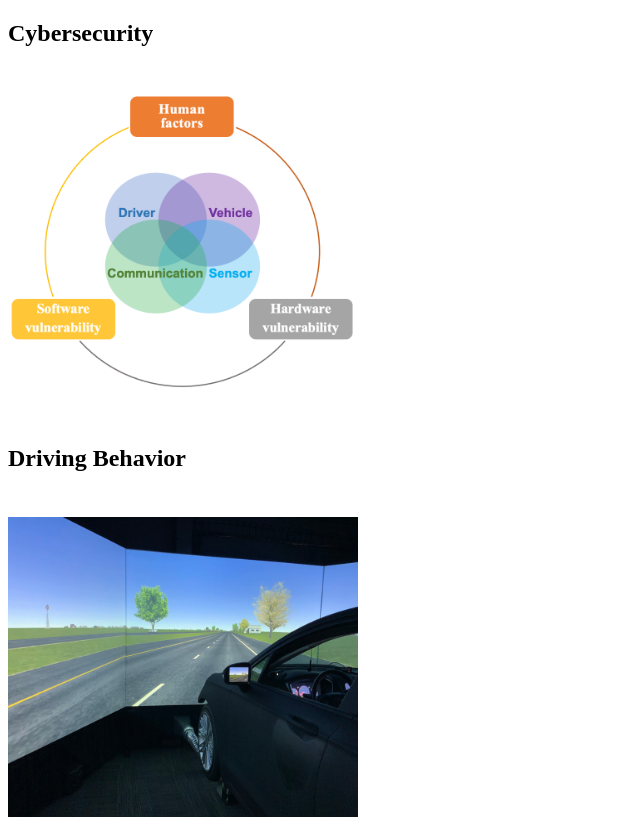
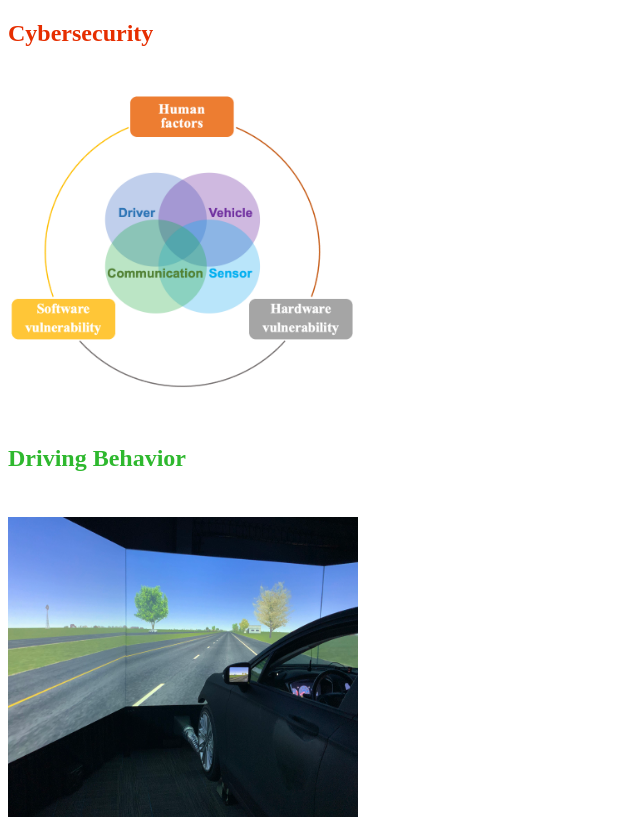
Before and after one commit to YangjiaoChen/YangjiaoChen.github.io, a Jekyll site: the page built from research.html, in a window 1280 px wide. Shown: the part 108-948 px from the top of the page, without its empty margins (0-640 px from the left). Built offline with Jekyll 4.4.1, drawn with Linux system fonts in a browser that asks for light colours.

Commit message:
Update research.html

```diff
--- a/research.html
+++ b/research.html
@@ -74,7 +74,7 @@ title: "Yangjiao Chen:research"
   gtag('config', 'G-0KCXSPDD83');
 </script>
 
-<h2> <b>Cybersecurity </b> </h2>
+<h2> <b style="color:rgb(230,46,0)">Cybersecurity </b> </h2>
 
 <div class="row">
   <div class="col-sm-4">
@@ -84,7 +84,7 @@ title: "Yangjiao Chen:research"
 	</div>
  <br />
 
-   <h2>  Driving Behavior </h2>
+   <h2> <b style="color:rgb(46,184,46)"> Driving Behavior </b> </h2>
    <div class="row">
      <div class="col-sm-4">
     <img src="imgs/driving_simulator.jpg"  width="350"
```
